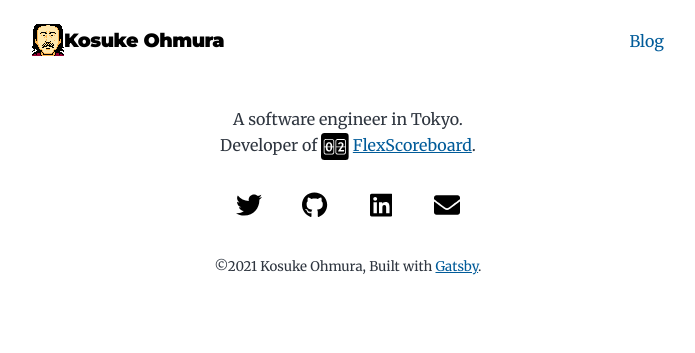
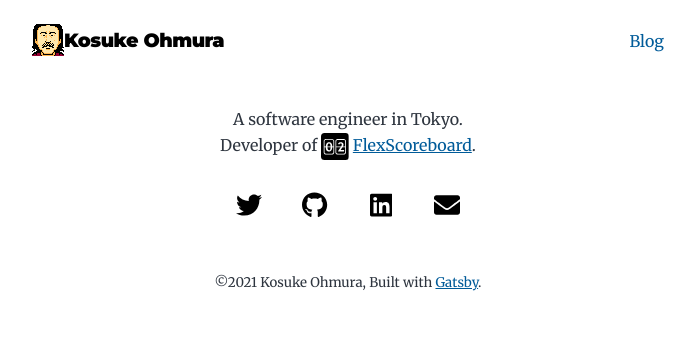
Before and after one commit to kosukeohmura/kosukeohmura.com, a Gatsby site: page / in a window 1280 px wide. Shown: the whole page, without its empty margins (292-987 px from the left). Built offline with nearby package versions, Linux system fonts and the light colour scheme; Gatsby itself is replaced by a stand-in of ours.

Commit message:
Enlarge footer padding

```diff
--- a/src/style.css
+++ b/src/style.css
@@ -84,7 +84,7 @@ body {
 }
 
 footer {
-  padding: var(--spacing-4) var(--spacing-0);
+  padding: var(--spacing-8) var(--spacing-0);
   text-align: center;
 }
 
```
